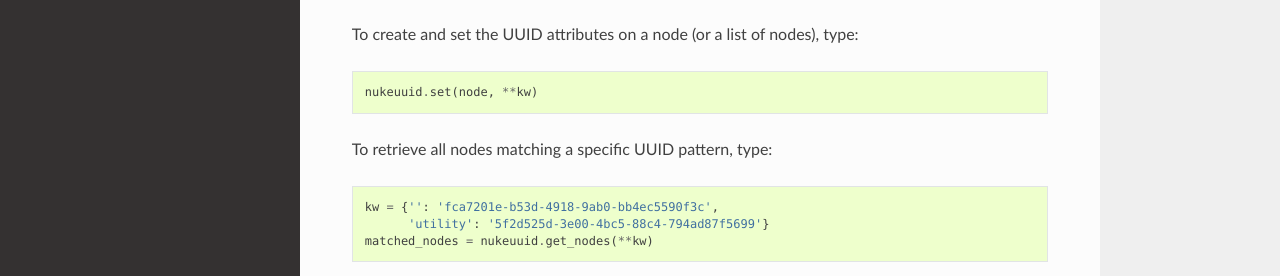
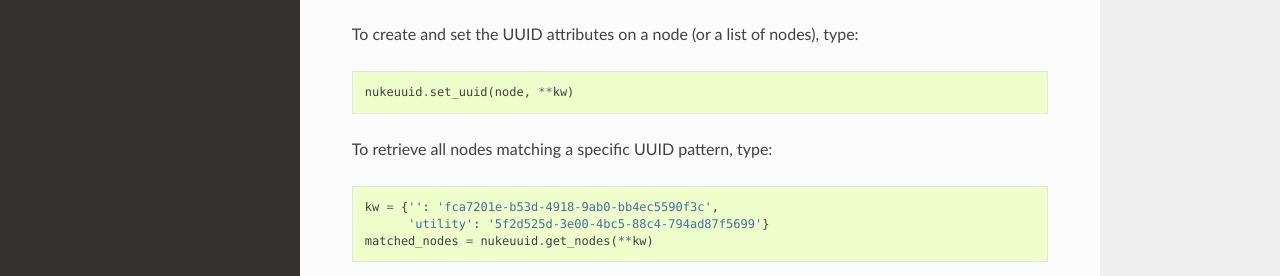
Before and after one commit to florianeinfalt/nukeuuid, a Sphinx documentation site: the page built from docs/source/getting_started.rst, in a window 1280 px wide and 961 px high. Shown: the part 510-786 px from the top of the window. Built offline with Sphinx 7.4.7 and the Read the Docs theme 2.0.0, drawn with Linux system fonts in a browser that asks for light colours.

Commit message:
Change set() to set_uuid()

```diff
--- a/docs/source/api_documentation.rst
+++ b/docs/source/api_documentation.rst
@@ -4,6 +4,6 @@ API Documentation
 The ``nukeuuid`` API is very simple and consists of two main functions,
 a UUID setter and a node getter.
 
-.. autofunction:: nukeuuid.set()
+.. autofunction:: nukeuuid.set_uuid()
 
 .. autofunction:: nukeuuid.get_nodes()
--- a/docs/source/getting_started.rst
+++ b/docs/source/getting_started.rst
@@ -23,7 +23,7 @@
 
 .. code-block:: python
 
-    nukeuuid.set(node, **kw)
+    nukeuuid.set_uuid(node, **kw)
 
 To retrieve all nodes matching a specific UUID pattern, type:
 
--- a/nukeuuid/__init__.py
+++ b/nukeuuid/__init__.py
@@ -89,7 +89,7 @@ def _make_attr(node, attr):
         node.addKnob(nuke.Text_Knob(attr, attr))
 
 
-def set(nodes, **kwargs):
+def set_uuid(nodes, **kwargs):
     """
     Given a list of ``nodes`` and a set of keyword arguments ``kwargs``,
     set UUID(s) on ``nodes``.
@@ -103,7 +103,7 @@ def set(nodes, **kwargs):
     >>> import nukeuuid
     >>> kw = {'': 'fca7201e-b53d-4918-9ab0-bb4ec5590f3c',
               'utility': '5f2d525d-3e00-4bc5-88c4-794ad87f5699'}
-    >>> nukeuuid.set(nuke.selectedNodes(), **kw)
+    >>> nukeuuid.set_uuid(nuke.selectedNodes(), **kw)
     """
     if not isinstance(nodes, list):
         nodes = [nodes]
```
Also changed, not shown: 1 other file.
